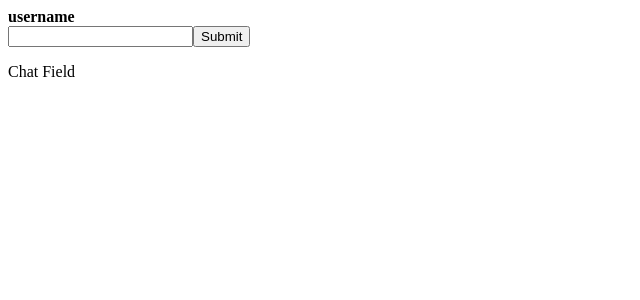
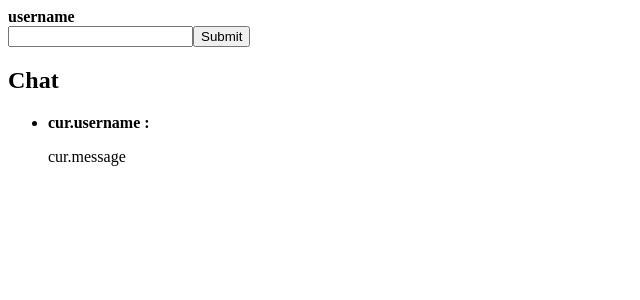
Before and after one commit to MisturDust319/chat_app, a React (Create React App) app: page / in a window 1280 px wide. Shown: the top 300 px of the page, without its empty margins (0-640 px from the left). Built offline with nearby package versions, Linux system fonts and the light colour scheme.

Commit message:
Simple chat history is now working

```diff
--- a/src/App.js
+++ b/src/App.js
@@ -6,7 +6,10 @@ import React, { Component } from 'react';
 
 function ChatField(props) {
   return (
-    <p>Chat Field</p>
+    <div>
+      <h2>Chat</h2>
+      <ul>{props.value}</ul>
+    </div>
   );
 }
 
@@ -26,18 +29,25 @@ class App extends Component {
   constructor() {
     super();
     this.state = {
-      chatHistory : ["Test history"],
+      chatHistory : [{ username : "test name", message : "test message" }],
     }
   }
 
   //submit function will submit user input
-  submit
+  //submit
 
   render() {
+
+    const messages = this.state.chatHistory.map((cur) =>{
+      return (
+        <li><b>cur.username :</b> <p>cur.message</p></li>
+      );
+    });
+
     return (
       <div>
         <TextInput/>
-        <ChatField/>
+        <ChatField value={messages}/>
       </div>
     );
   }
```
